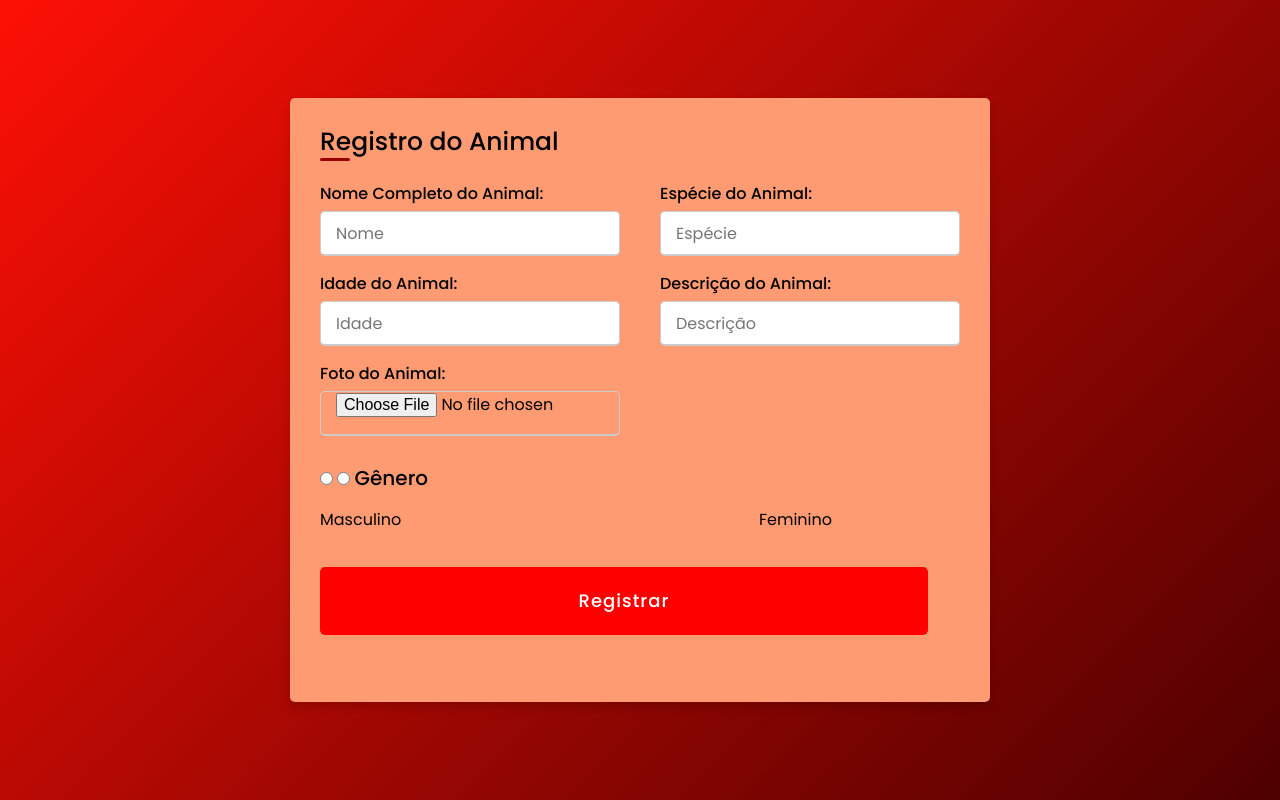
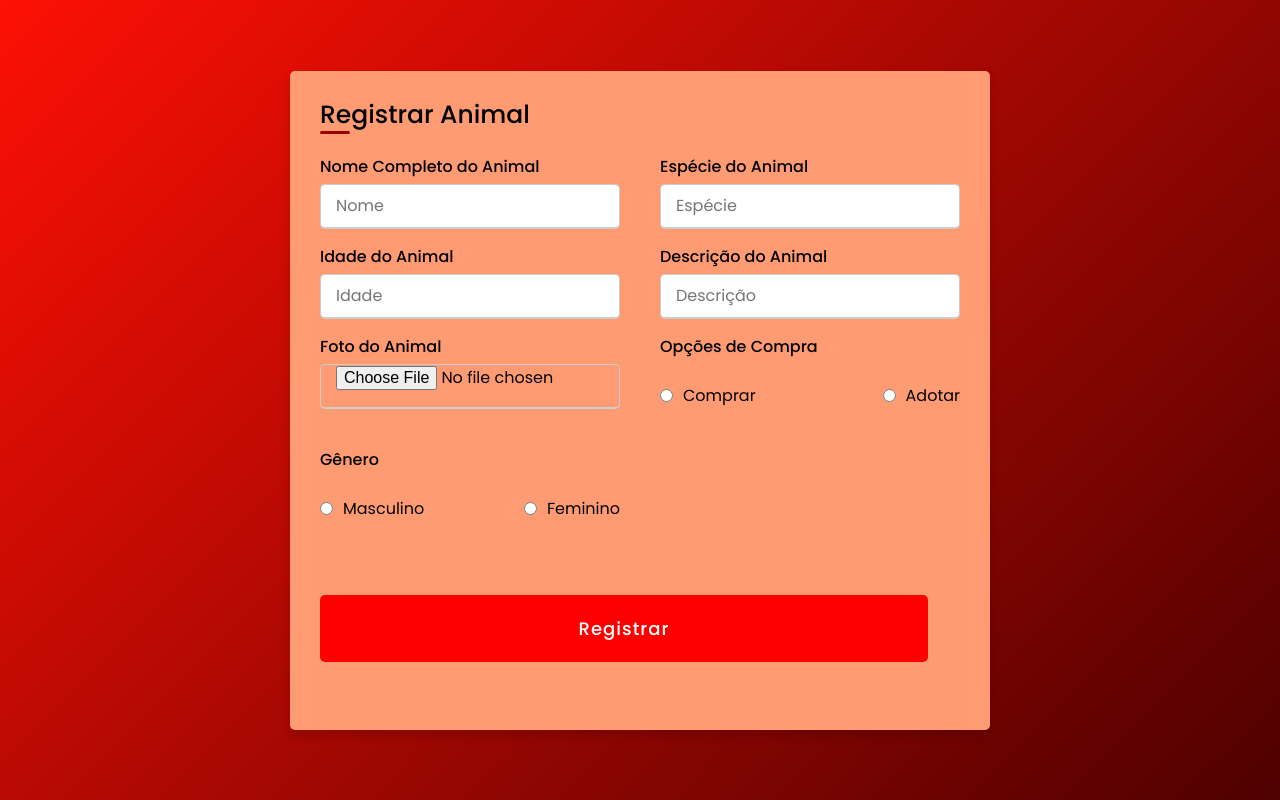
Before and after one commit to DevMarinh0/RealPetsHome, a PHP site: page /registerAnimal.html in a window 1280 px wide. Run offline with PHP 8.4, Linux system fonts and the light colour scheme.

Commit message:
adicionando a parte de opção de compra no registroAnimal e no sql

```diff
--- a/BDOnlyPets/BDOnlyPets.sql
+++ b/BDOnlyPets/BDOnlyPets.sql
@@ -6,10 +6,9 @@ CREATE TABLE usuarios (
     nome VARCHAR(50) NOT NULL,
     email VARCHAR(100) NOT NULL UNIQUE,
     senha VARCHAR(255) NOT NULL,
-    telefone VARCHAR(15) NOT NULL
+    telefone VARCHAR(15) NOT NULL,
+    endereco VARCHAR(255)
 );
-
-ALTER TABLE usuarios ADD COLUMN endereco VARCHAR(255);
 
 
 CREATE TABLE animais (
@@ -21,6 +20,7 @@ CREATE TABLE animais (
     genero ENUM('Masculino', 'Feminino') NOT NULL
 );
 ALTER TABLE animais ADD COLUMN foto VARCHAR(255);
+ALTER TABLE animais ADD COLUMN opcao_compra ENUM('comprar', 'adotar') NOT NULL;
 
 show tables;
 
--- a/logout.php
+++ b/logout.php
@@ -2,6 +2,6 @@
 session_start();
 session_unset(); // Limpa todas as variáveis de sessão
 session_destroy(); // Destroi a sessão
-header("Location: login.html"); // Redireciona para a página de login
+header("Location: login.html"); // página de login
 exit();
 ?>
--- a/registerAnimal.html
+++ b/registerAnimal.html
@@ -1,5 +1,6 @@
 <!DOCTYPE html>
 <html lang="pt-BR">
+
 <head>
     <meta charset="UTF-8">
     <meta http-equiv="X-UA-Compatible" content="IE=edge">
@@ -7,53 +8,66 @@
     <title>Registro do Animal</title>
     <link rel="stylesheet" href="./registroAnimal.css">
 </head>
+
 <body>
     <div class="container">
-        <div class="titulo">Registro do Animal</div>
+        <div class="titulo">Registrar Animal</div>
         <div class="conteudo">
-            <form action="registerAnimal.php" method="POST" enctype="multipart/form-data" id="formulario-registro-animal">
+            <form action="registerAnimal.php" method="POST" enctype="multipart/form-data">
                 <div class="dados-do-usuario">
                     <div class="campo-de-entrada">
-                        <span class="detalhes">Nome Completo do Animal:</span>
+                        <span class="detalhes">Nome Completo do Animal</span>
                         <input type="text" name="nome" placeholder="Nome" required>
                     </div>
                     <div class="campo-de-entrada">
-                        <span class="detalhes">Espécie do Animal:</span>
+                        <span class="detalhes">Espécie do Animal</span>
                         <input type="text" name="especie" placeholder="Espécie" required>
                     </div>
                     <div class="campo-de-entrada">
-                        <span class="detalhes">Idade do Animal:</span>
+                        <span class="detalhes">Idade do Animal</span>
                         <input type="text" name="idade" placeholder="Idade" required>
                     </div>
                     <div class="campo-de-entrada">
-                        <span class="detalhes">Descrição do Animal:</span>
+                        <span class="detalhes">Descrição do Animal</span>
                         <input type="text" name="descricao" placeholder="Descrição" required>
                     </div>
                     <div class="campo-de-entrada">
-                        <span class="detalhes">Foto do Animal:</span>
-                        <input type="file" name="foto" accept="image/*" required>
+                        <span class="detalhes">Foto do Animal</span>
+                        <input type="file" name="foto" required>
+                    </div>
+                    <div class="campo-de-entrada">
+                        <span class="detalhes">Opções de Compra</span>
+                        <div class="categoria">
+                            <label>
+                                <input type="radio" name="opcao" value="comprar" required>
+                                Comprar
+                            </label>
+                            <label>
+                                <input type="radio" name="opcao" value="adotar" required>
+                                Adotar
+                            </label>
                         </div>
                     </div>
-                <div class="detalhes-do-genero">
-                    <input type="radio" name="genero" id="ponto-1" value="Masculino" required>
-                    <input type="radio" name="genero" id="ponto-2" value="Feminino" required>
-                    <span class="titulo-genero">Gênero</span>
+                    <div class="campo-de-entrada">
+                        <span class="detalhes">Gênero</span>
                         <div class="categoria">
-                        <label for="ponto-1">
-                            <span class="ponto-um"></span>
-                            <span class="genero">Masculino</span>
+                            <label>
+                                <input type="radio" name="genero" value="masculino" required>
+                                Masculino
                             </label>
-                        <label for="ponto-2">
-                            <span class="ponto-dois"></span>
-                            <span class="genero">Feminino</span>
+                            <label>
+                                <input type="radio" name="genero" value="feminino" required>
+                                Feminino
                             </label>
+                        </div>
+                    </div>
                 </div>
                 <div class="botao">
                     <input type="submit" value="Registrar">
-                    </div>
                 </div>
             </form>
         </div>
     </div>
 </body>
+
 </html>
--- a/registroAnimal.css
+++ b/registroAnimal.css
@@ -84,9 +84,9 @@ form .detalhes-do-genero .titulo-genero {
 
 form .categoria {
     display: flex;
-    width: 80%;
+    width: 100%;
+    justify-content: space-between;
     margin: 14px 0;
-    justify-content: space-between;
 }
 
 form .categoria label {
@@ -95,6 +95,9 @@ form .categoria label {
     cursor: pointer;
 }
 
+form .categoria label input {
+    margin-right: 10px;
+}
 
 form .botao {
     height: 75px;
```
Also changed, not shown: index.php (+1 -21 lines), registerAnimal.php (+12 -9 lines), uploads/Rectangle 25.png (added), uploads/cachorro.jpg (deleted), uploads/gato.jpg (deleted). Lines whose indentation alone changed are shown as unchanged.
